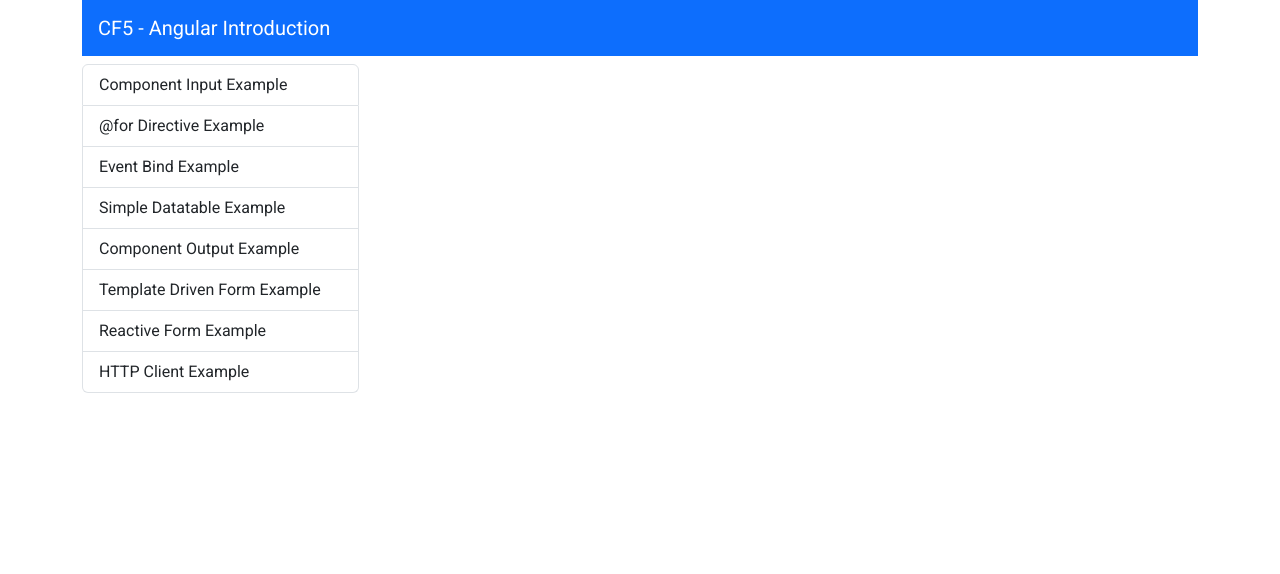
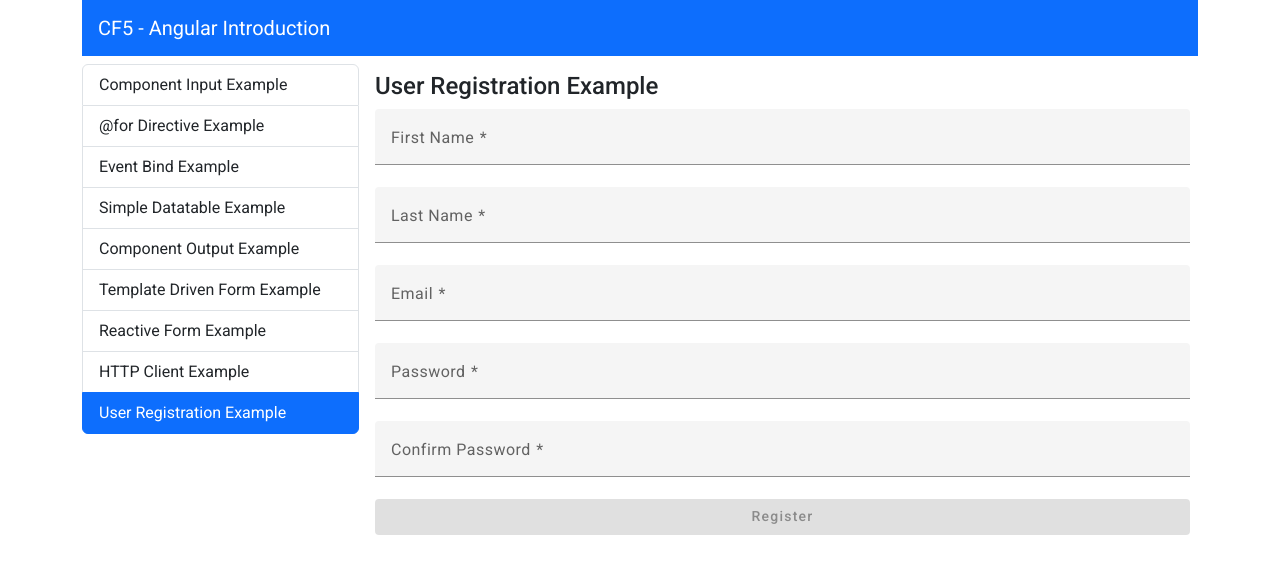
Before and after one commit to tantonia/angular-introduction, an Angular app: page /user-registration-example in a window 1280 px wide. Before the commit this address led to /. Shown: the top 574 px of the page. Built offline with nearby package versions, Linux system fonts and the light colour scheme.

Commit message:
user registration form

```diff
--- a/src/app/app.routes.ts
+++ b/src/app/app.routes.ts
@@ -8,6 +8,7 @@ import { ComponentOutputExampleComponent } from './components/component-output-e
 import { TemplateDrivenFormExampleComponent } from './components/template-driven-form-example/template-driven-form-example.component';
 import { ReactiveFormExampleComponent } from './components/reactive-form-example/reactive-form-example.component';
 import { HttpClientExampleComponent } from './components/http-client-example/http-client-example.component';
+import { UserRegistrationComponent } from './components/user-registration/user-registration.component';
 
 
 export const routes: Routes = [
@@ -19,6 +20,6 @@ export const routes: Routes = [
     { path: 'template-driven-form-example', component: TemplateDrivenFormExampleComponent},
     { path: 'reactive-form-example', component: ReactiveFormExampleComponent},
     { path: 'http-client-example', component: HttpClientExampleComponent},
+    { path: 'user-registration-example', component: UserRegistrationComponent},
     { path: '', component: WelcomeComponent},
-
 ];
--- a/src/app/components/list-group-menu/list-group-menu.component.ts
+++ b/src/app/components/list-group-menu/list-group-menu.component.ts
@@ -19,5 +19,6 @@ export class ListGroupMenuComponent {
     { text: 'Template Driven Form Example', routerLink: 'template-driven-form-example'},
     {text: 'Reactive Form Example', routerLink:'reactive-form-example'},
     {text: 'HTTP Client Example', routerLink: 'http-client-example'},
+    { text: 'User Registration Example', routerLink: 'user-registration-example'}
   ];
 }
--- /dev/null
+++ b/src/app/components/user-registration/user-registration.component.html
@@ -0,0 +1,94 @@
+<h4>User Registration Example</h4>
+
+@if(registrationStatus.message === "Not attempted yet") {
+<form [formGroup]="form" class="d-flex flex-column">
+    <mat-form-field>
+        <mat-label>
+            First Name
+        </mat-label>
+        <input
+        matInput
+        type="text"
+        formControlName="givenName" />
+        @if(form.get('givenName').invalid && form.get('givenName').touched) {
+            <mat-error>First Name is required</mat-error>
+        }
+    </mat-form-field>
+    <mat-form-field>
+        <mat-label>
+            Last Name
+        </mat-label>
+        <input
+        matInput
+        type="text"
+        formControlName="surName" />
+        @if(form.get('surName').invalid && form.get('surName').touched) {
+            <mat-error>Last Name is required</mat-error>
+        }
+    </mat-form-field>
+    <mat-form-field>
+        <mat-label>
+            Email
+        </mat-label>
+        <input
+        matInput
+        type="text"
+        formControlName="email" />
+        @if(form.get('email').invalid && form.get('email').touched) {
+            <mat-error>Email is missing or invalid</mat-error>
+        }
+    </mat-form-field>
+    <mat-form-field>
+        <mat-label>
+            Password
+        </mat-label>
+        <input
+        matInput
+        type="password"
+        formControlName="password" />
+        @if(form.get('password').invalid && form.get('password').touched) {
+            <mat-error>Password is missing or invalid</mat-error>
+        }
+    </mat-form-field>
+    <mat-form-field>
+        <mat-label>
+            Confirm Password
+        </mat-label>
+        <input
+        matInput
+        type="password"
+        formControlName="confirmPassword" />
+        @if(form.get('confirmPassword').hasError('passwordMismatch')) {
+            <mat-error>Passwords do not match</mat-error>
+        } @else{
+            @if(
+                form.get('confirmPassword').invalid &&
+                form.get('confirmPassword').touched) {
+                <mat-error>Password is missing or invalid</mat-error>
+            }
+        }
+    </mat-form-field>
+    <button
+    mat-flat-button
+    color="primary"
+    [disabled]="form.invalid"
+    (click)="onSubmit(form.value)">Register</button>
+</form>
+} @else {
+    @if(registrationStatus.success) {
+        <div class="alert alert-success mt-2 w-50">
+            <strong>Success:</strong> {{ registrationStatus.message }}
+        </div>
+    } @else {
+        <div class="alert alert-danger mt-2 w-50">
+            <strong>Error:</strong> {{ registrationStatus.message }}
+        </div>
+    }
+    <button
+    mat-flat-button
+    color="primary"
+    class="mt-2"
+    (click)="registerAnotherUser()"
+    >Register Another User
+    </button>
+}
--- /dev/null
+++ b/src/app/components/user-registration/user-registration.component.ts
@@ -0,0 +1,71 @@
+import { Component, inject } from '@angular/core';
+import { FormControl, FormGroup, ReactiveFormsModule, Validators } from '@angular/forms';
+import { MatButtonModule } from '@angular/material/button';
+import { MatFormFieldModule } from '@angular/material/form-field';
+import { MatInputModule } from '@angular/material/input';
+import { User } from 'src/app/shared/interfaces/user';
+import { UserService } from 'src/app/shared/services/user.service';
+
+@Component({
+  selector: 'app-user-registration',
+  standalone: true,
+  imports: [
+    ReactiveFormsModule,
+    MatFormFieldModule,
+    MatInputModule,
+    MatButtonModule,
+  ],
+  templateUrl: './user-registration.component.html',
+  styleUrl: './user-registration.component.css'
+})
+export class UserRegistrationComponent {
+  userService = inject(UserService);
+
+  registrationStatus: {success: boolean; message: string} = {
+    success: false,
+    message: 'Not attempted yet',
+  };
+
+  form = new FormGroup({
+    givenName: new FormControl('', Validators.required),
+    surName: new FormControl('', Validators.required),
+    email: new FormControl('', [Validators.required, Validators.email]),
+    password: new FormControl('', [Validators.required, Validators.minLength(4)]),
+    confirmPassword: new FormControl('', [
+      Validators.required, Validators.minLength(4)]),
+  },
+  this.passwordConfirmValidator,
+);
+
+  passwordConfirmValidator(form: FormGroup) {
+    if(form.get('password').value !== form.get('confirmPassword').value) {
+      form.get('confirmPassword').setErrors({passwordMismatch: true});
+      return {passwordMismatch: true}
+    }
+    return {}
+  }
+
+  onSubmit(value: any) {
+    console.log(value);
+
+    const user = this.form.value as User
+    delete user['confirmPassword']
+
+    this.userService.registerUser(user).subscribe({
+      next: (response) => {
+        console.log('User registered', response.msg);
+        this.registrationStatus = { success: true, message: response.msg }
+      },
+      error: (response) => {
+        const message = response.error.msg
+        console.log('Error registering user', message);
+        this.registrationStatus = { success: false, message };
+      },
+    });
+  }
+
+  registerAnotherUser() {
+    this.form.reset();
+    this.registrationStatus = { success: false, message: 'Not attempted yet' };
+  }
+}
```
Also changed, not shown: src/app/components/user-registration/user-registration.component.css (added), 1 other file (tests, documents, lock files or other folders).
